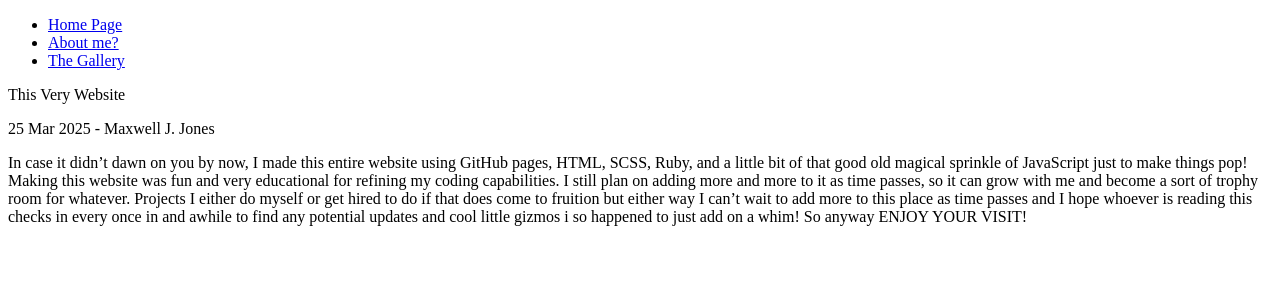
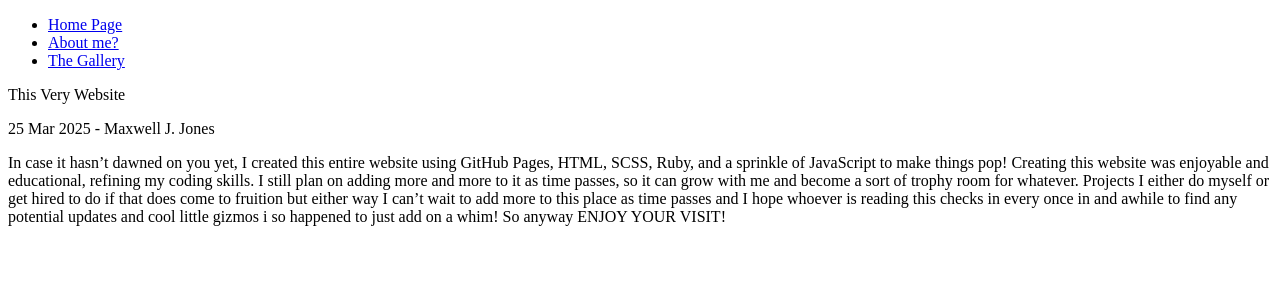
Before and after one commit to BooxStone/BooxStone.github.io, a Jekyll site: the page built from _posts/2025-03-25-this-very-website.md, in a window 1280 px wide. Shown: the top 300 px of the page. Built offline with Jekyll 4.4.1, drawn with Linux system fonts in a browser that asks for light colours; our own code applies the rules of GitHub Pages for plain Markdown files.

Commit message:
Update 2025-03-25-this-very-website.md

```diff
--- a/_posts/2025-03-25-this-very-website.md
+++ b/_posts/2025-03-25-this-very-website.md
@@ -1,9 +1,10 @@
 ---
 name: This very website
 author: Maxwell J. Jones
+background_image: assets/css/images/bkg.jpg
 ---
 
-In case it didn't dawn on you by now, I made this entire website using GitHub pages, HTML, SCSS, Ruby, and a little bit of that good old magical sprinkle of JavaScript just to make things pop!
-Making this website was fun and very educational for refining my coding capabilities. I still plan on adding more and more to it as time passes, so it can grow with me and become a sort of trophy room for whatever.
+In case it hasn't dawned on you yet, I created this entire website using GitHub Pages, HTML, SCSS, Ruby, and a sprinkle of JavaScript to make things pop!
+Creating this website was enjoyable and educational, refining my coding skills. I still plan on adding more and more to it as time passes, so it can grow with me and become a sort of trophy room for whatever.
 Projects I either do myself or get hired to do if that does come to fruition but either way I can't wait to add more to this place as time passes and I hope whoever is reading this checks in every once in and awhile to find
 any potential updates and cool little gizmos i so happened to just add on a whim! So anyway ENJOY YOUR VISIT!
```
